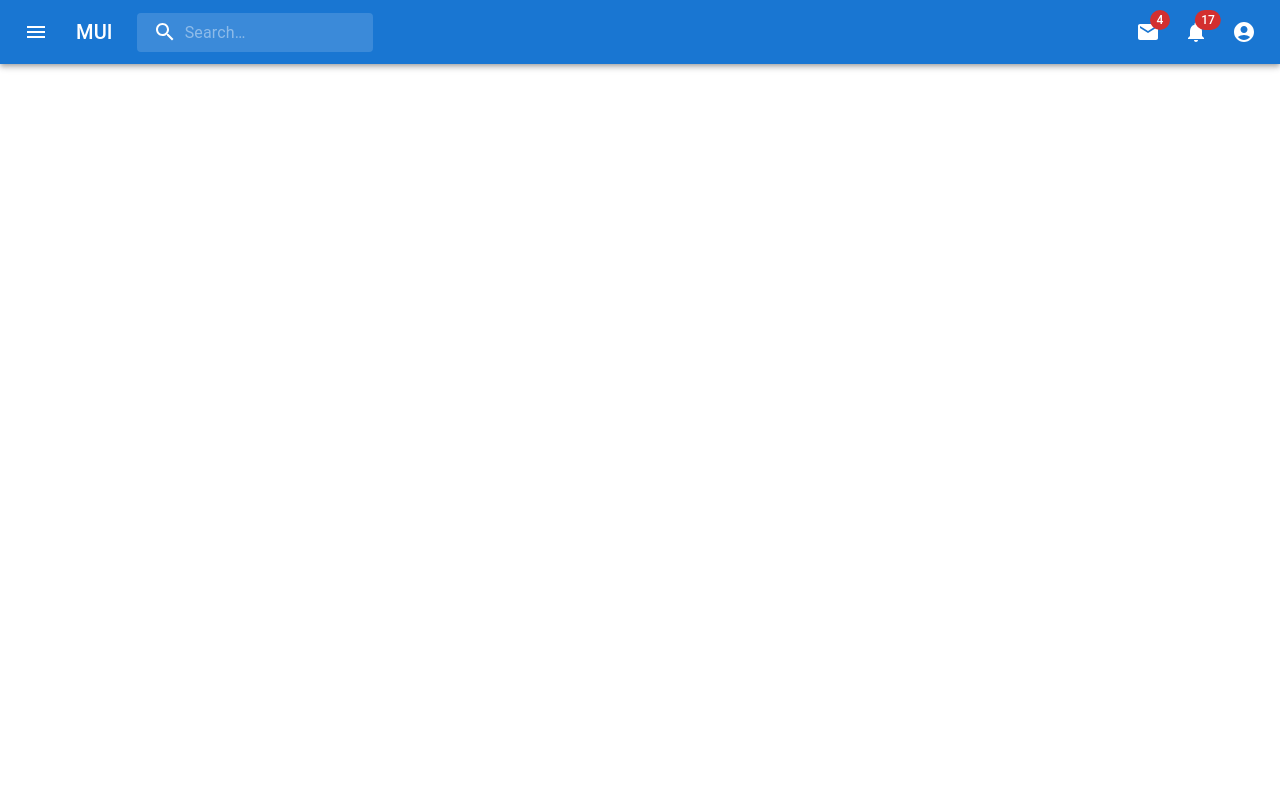
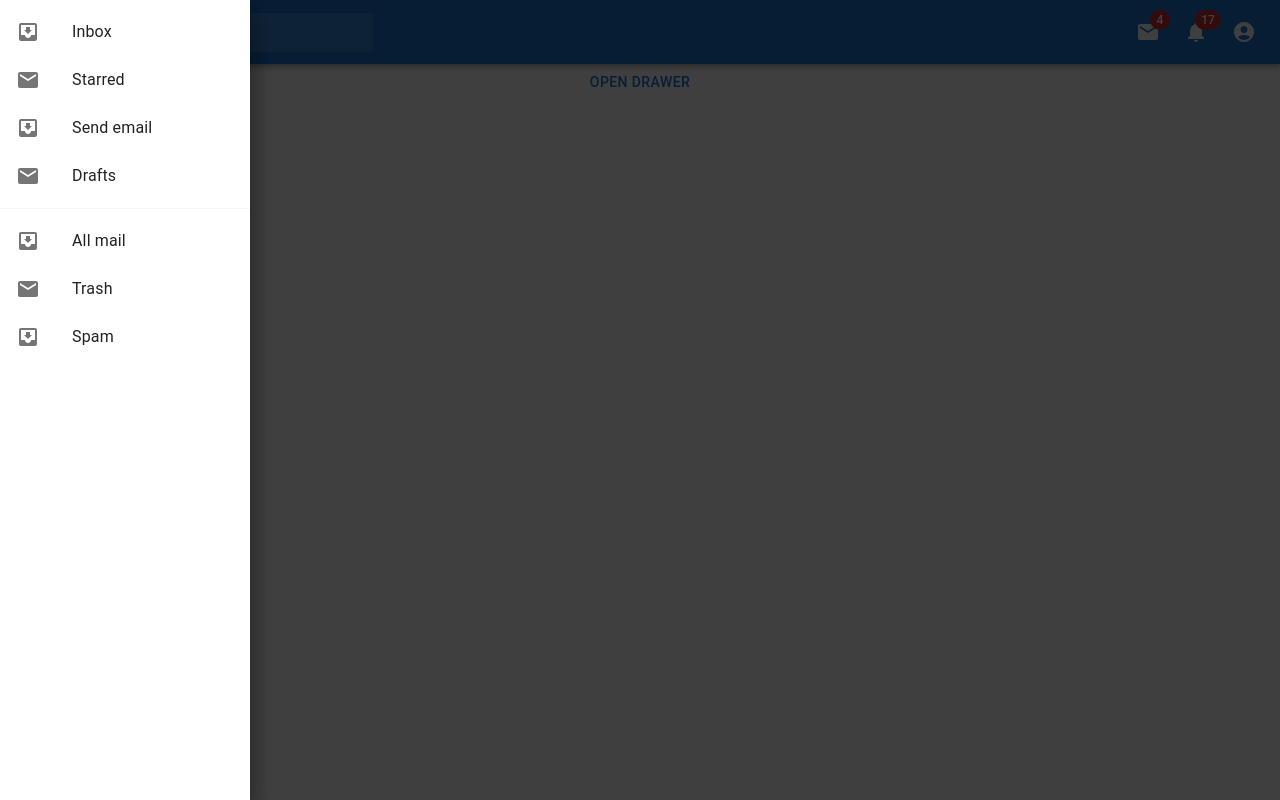
Before and after one commit to Amancayjesus136/React-Back-End, a React (Create React App) app: page / in a window 1280 px wide. Both pictures are taken after a click on the button 36 px from the left and 32 px from the top of the page. Built offline with nearby package versions, Linux system fonts and the light colour scheme.

Commit message:
menusidebar

```diff
--- a/src/layouts/MenuUser.js
+++ b/src/layouts/MenuUser.js
@@ -1,4 +1,4 @@
-import React from "react";
+import React, { useState } from "react";
 import { styled, alpha, useTheme } from "@mui/material/styles";
 import AppBar from "@mui/material/AppBar";
 import Box from "@mui/material/Box";
@@ -15,8 +15,53 @@
 import MailIcon from "@mui/icons-material/Mail";
 import NotificationsIcon from "@mui/icons-material/Notifications";
 import MoreIcon from "@mui/icons-material/MoreVert";
+import Drawer from "@mui/material/Drawer";
+import Button from "@mui/material/Button";
+import List from "@mui/material/List";
+import Divider from "@mui/material/Divider";
+import ListItem from "@mui/material/ListItem";
+import ListItemButton from "@mui/material/ListItemButton";
+import ListItemIcon from "@mui/material/ListItemIcon";
+import ListItemText from "@mui/material/ListItemText";
+import InboxIcon from "@mui/icons-material/MoveToInbox";
 
 const MenuUser = () => {
+    const [open, setOpen] = useState(false);
+
+    const toggleDrawer = (newOpen) => () => {
+        setOpen(newOpen);
+    };
+
+    const DrawerList = (
+        <Box sx={{ width: 250 }} role="presentation" onClick={toggleDrawer(false)}>
+        <List>
+            {["Inbox", "Starred", "Send email", "Drafts"].map((text, index) => (
+            <ListItem key={text} disablePadding>
+                <ListItemButton>
+                <ListItemIcon>
+                    {index % 2 === 0 ? <InboxIcon /> : <MailIcon />}
+                </ListItemIcon>
+                <ListItemText primary={text} />
+                </ListItemButton>
+            </ListItem>
+            ))}
+        </List>
+        <Divider />
+        <List>
+            {["All mail", "Trash", "Spam"].map((text, index) => (
+            <ListItem key={text} disablePadding>
+                <ListItemButton>
+                <ListItemIcon>
+                    {index % 2 === 0 ? <InboxIcon /> : <MailIcon />}
+                </ListItemIcon>
+                <ListItemText primary={text} />
+                </ListItemButton>
+            </ListItem>
+            ))}
+        </List>
+        </Box>
+    );
+
     const theme = useTheme();
 
     const Search = styled("div")(({ theme }) => ({
@@ -58,8 +103,8 @@
         },
     }));
 
-    const [anchorEl, setAnchorEl] = React.useState(null);
-    const [mobileMoreAnchorEl, setMobileMoreAnchorEl] = React.useState(null);
+    const [anchorEl, setAnchorEl] = useState(null);
+    const [mobileMoreAnchorEl, setMobileMoreAnchorEl] = useState(null);
 
     const isMenuOpen = Boolean(anchorEl);
     const isMobileMenuOpen = Boolean(mobileMoreAnchorEl);
@@ -165,9 +210,14 @@
             color="inherit"
             aria-label="open drawer"
             sx={{ mr: 2 }}
+            onClick={toggleDrawer(true)}
             >
             <MenuIcon />
             </IconButton>
+            <Drawer open={open} onClose={toggleDrawer(false)}>
+            {DrawerList}
+            </Drawer>
+
             <Typography
                 variant="h6"
                 noWrap
@@ -233,6 +283,11 @@
         </AppBar>
         {renderMobileMenu}
         {renderMenu}
+
+        <Button onClick={toggleDrawer(true)}>Open drawer</Button>
+        <Drawer open={open} onClose={toggleDrawer(false)}>
+            {DrawerList}
+        </Drawer>
         </Box>
     );
 };
```
Lines whose indentation alone changed are shown as unchanged.
